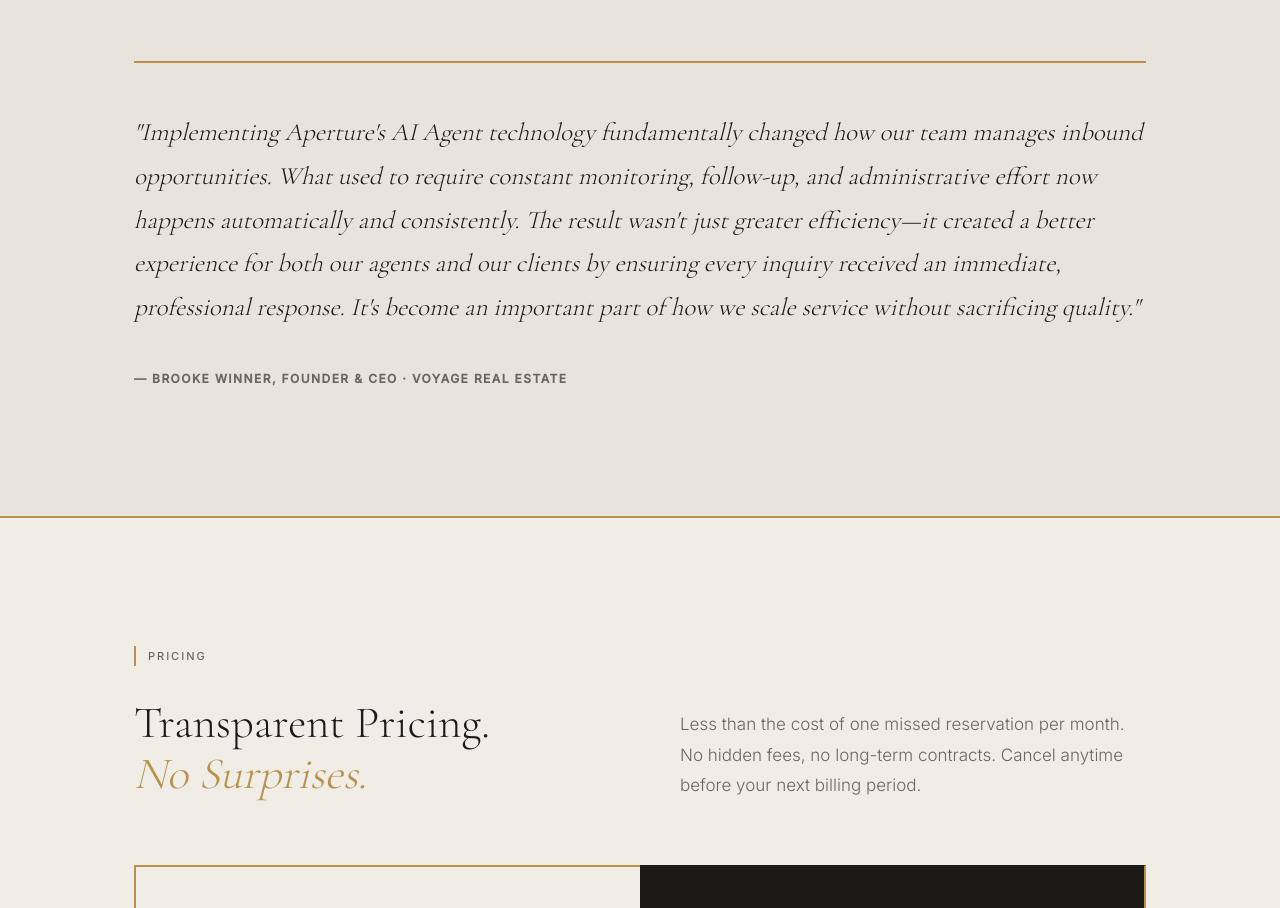
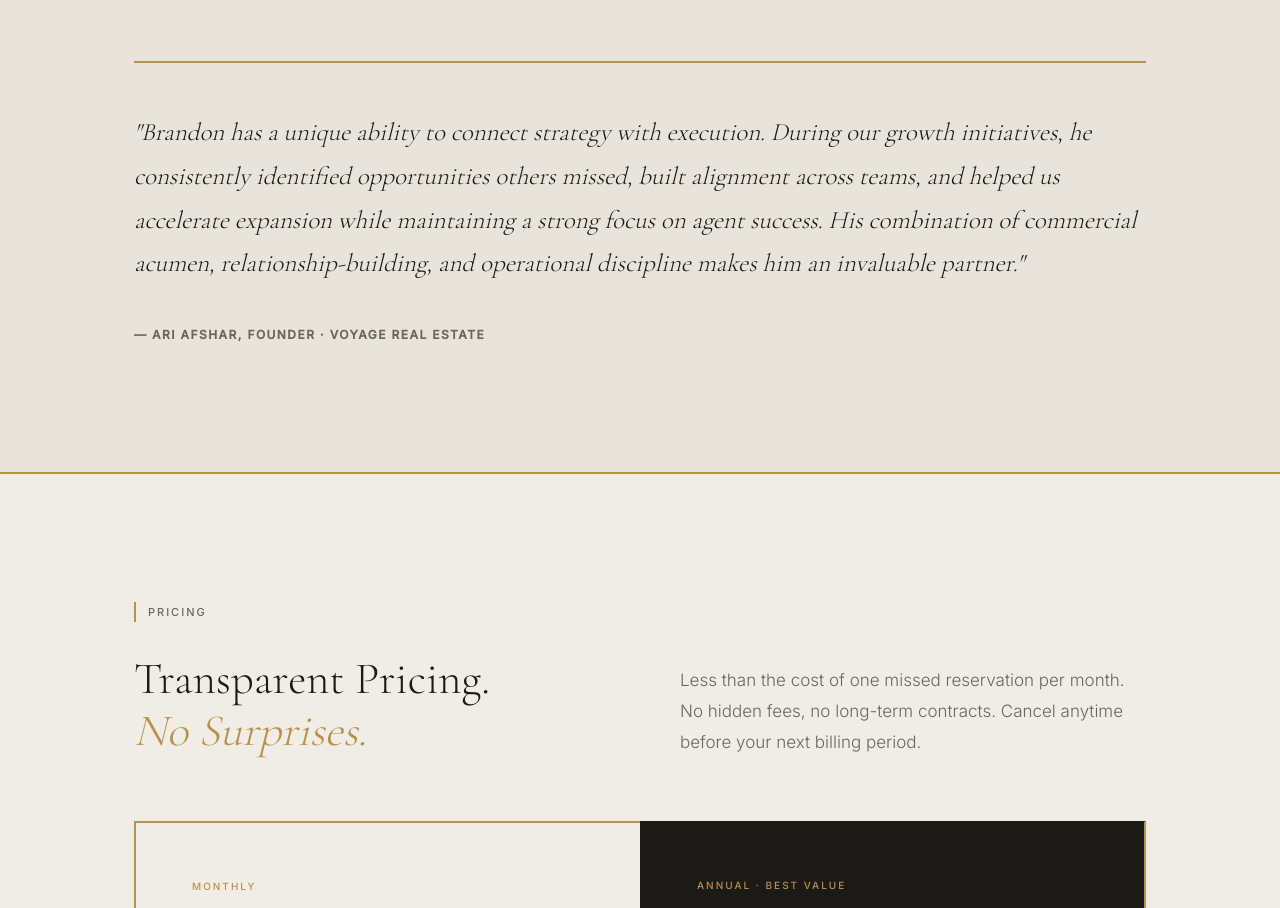
Before and after one commit to letsnavigatebmw/aperture-hospitality, a Next.js app: page /ai-solutions in a window 1280 px wide. Shown: the part 3890-4798 px from the top of the page. Built offline with nearby package versions, Linux system fonts and the light colour scheme.

Commit message:
fix: replace Brooke Winner testimonial with Ari Afshar quote on AI Solutions page

```diff
--- a/app/ai-solutions/page.tsx
+++ b/app/ai-solutions/page.tsx
@@ -440,10 +440,10 @@ export default function AISolutionsPage() {
           {/* Testimonial */}
           <div style={{ paddingTop: '3rem', borderTop: '2px solid #B8924A' }}>
             <p style={{ fontFamily: "'Cormorant Garamond', Georgia, serif", fontSize: 'clamp(1.25rem, 2vw, 1.5625rem)', fontWeight: 300, fontStyle: 'italic', lineHeight: 1.75, color: '#1C1A17', marginBottom: '2.5rem', margin: '0 0 2.5rem 0' }}>
-              "Implementing Aperture's AI Agent technology fundamentally changed how our team manages inbound opportunities. What used to require constant monitoring, follow-up, and administrative effort now happens automatically and consistently. The result wasn't just greater efficiency—it created a better experience for both our agents and our clients by ensuring every inquiry received an immediate, professional response. It's become an important part of how we scale service without sacrificing quality."
+              "Brandon has a unique ability to connect strategy with execution. During our growth initiatives, he consistently identified opportunities others missed, built alignment across teams, and helped us accelerate expansion while maintaining a strong focus on agent success. His combination of commercial acumen, relationship-building, and operational discipline makes him an invaluable partner."
             </p>
             <div style={{ fontSize: '0.75rem', fontWeight: 600, letterSpacing: '0.12em', textTransform: 'uppercase', color: '#6B6760' }}>
-              — Brooke Winner, Founder &amp; CEO · Voyage Real Estate
+              — Ari Afshar, Founder · Voyage Real Estate
             </div>
           </div>
         </div>
```
